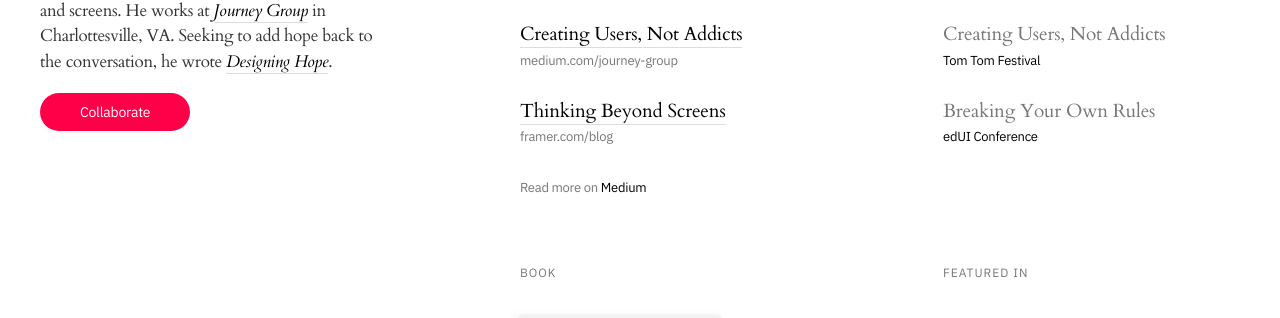
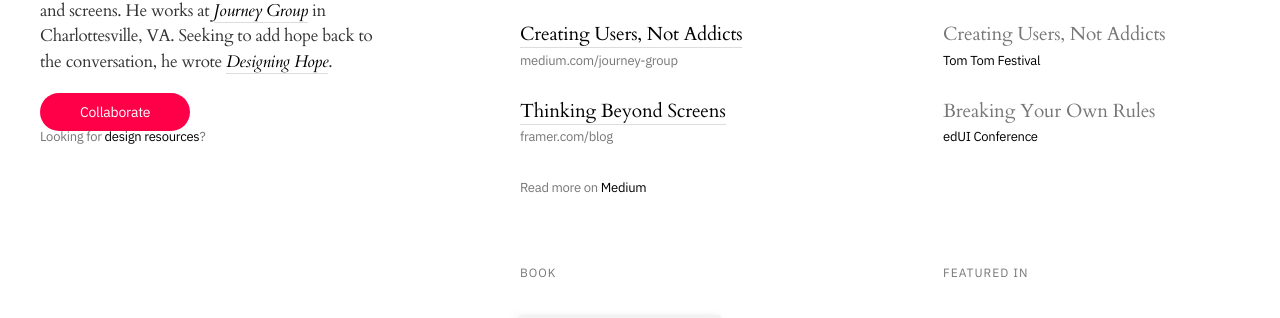
Before and after one commit to jeremydcherry/jeremydcherry.github.io, a Jekyll site: the page built from index.md, in a window 1280 px wide. Shown: the part 355-673 px from the top of the page. Built offline with Jekyll 4.4.1, drawn with Linux system fonts in a browser that asks for light colours.

Commit message:
Updated Resources link

```diff
--- a/index.md
+++ b/index.md
@@ -13,7 +13,8 @@
   		<img src="/images/jeremy-headshot.jpg" class="avatar" alt="Photo of Jeremy D. Cherry">
 		<h1><span class="name">Jeremy D. Cherry</span> is a designer, writer, and educator.</h1>
 		<h6>For over a decade, he’s told stories through brands and screens. He works at <a href="https://journeygroup.com" class="title"><em>Journey Group</em></a> in Charlottesville, VA. Seeking to add hope back to the conversation, he wrote <a href="https://hopeful.design" class="title"><em>Designing Hope</em></a>.</h6>
-		<a href="mailto:jeremy@jeremydcherry.com" class="btn">Collaborate</a>
+		<a href="mailto:jeremy@jeremydcherry.com" class="btn">Collaborate</a><br/>
+		<h4>Looking for <a href="/resources" class="event">design resources</a>?</h4>
 	</div>
   </div>
   <!-- Writing -->
```
